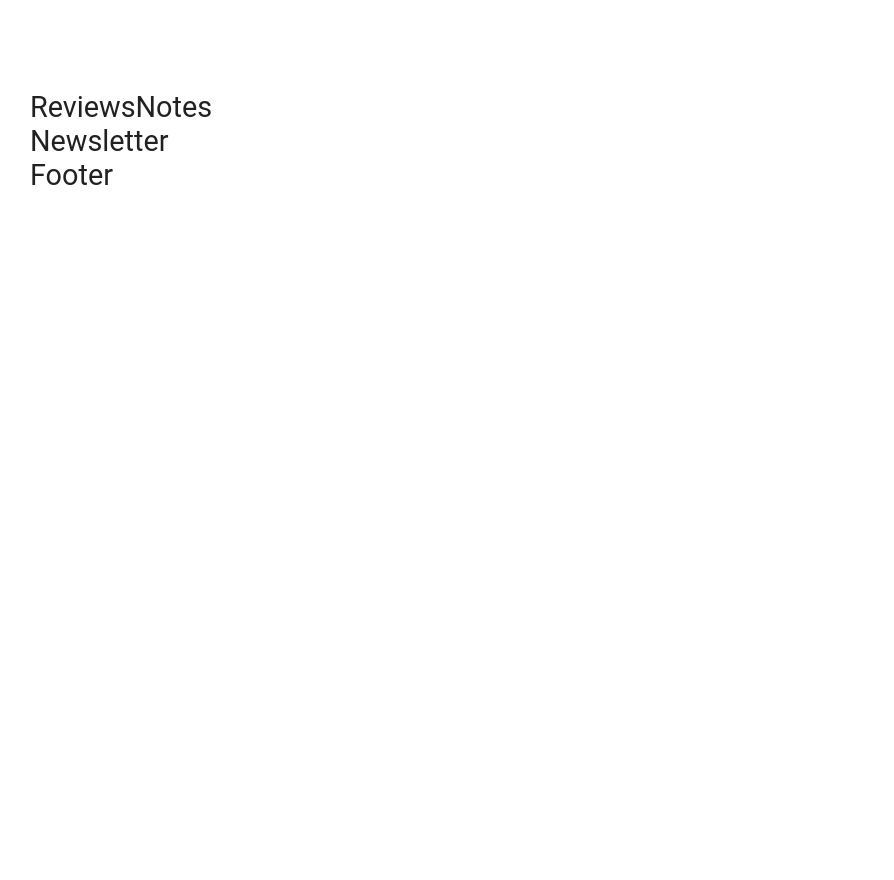
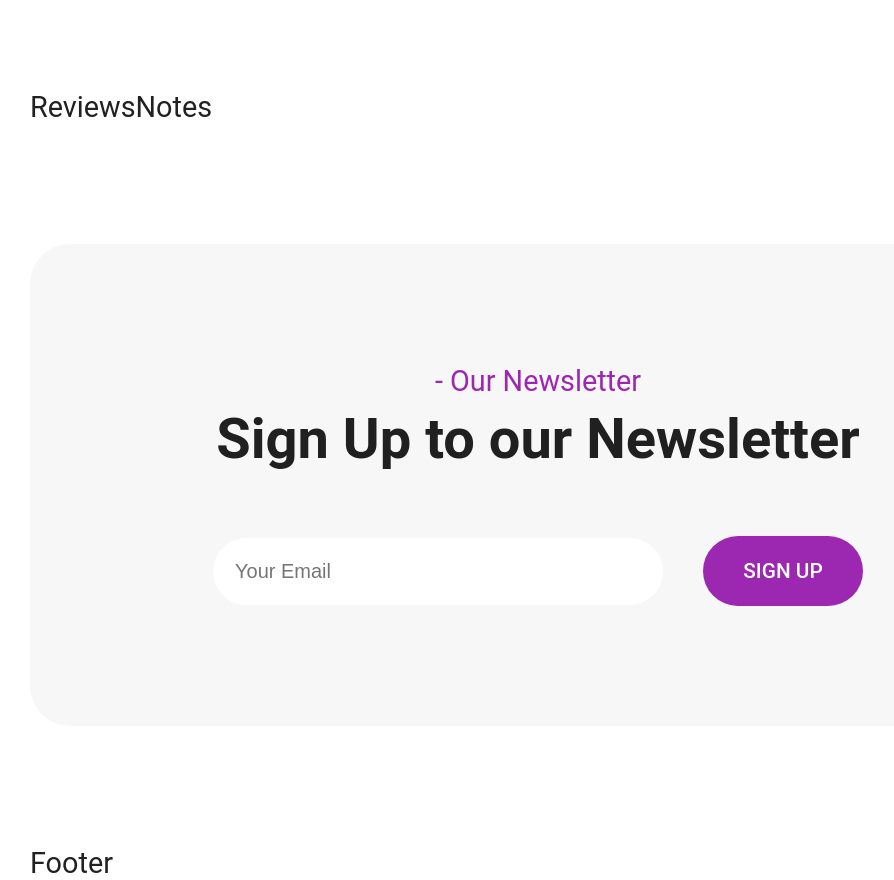
Before and after one commit to RodrigoCazard/PreEntrega--Dos-Cazard, a React (Vite) app: page / in a window 1280 px wide. Shown: the part 2780-3660 px from the top of the page, without its empty margins (97-991 px from the left). Before the commit the page ends 2972 px from the top, so only its background shows below. Built offline with nearby package versions, Linux system fonts and the light colour scheme.

Commit message:
se agrega compoente newsletter

```diff
--- a/src/components/Newsletter/Newsletter.jsx
+++ b/src/components/Newsletter/Newsletter.jsx
@@ -1,7 +1,73 @@
-import React from "react";
+import { Box, Button, Typography } from "@mui/material";
+import React, { useState } from "react";
 
 const Newsletter = () => {
-  return <div>Newsletter</div>;
+  const [isFocused, setIsFocused] = useState(false);
+
+  const handleFocus = () => {
+    setIsFocused(true);
+  };
+
+  const handleBlur = () => {
+    setIsFocused(false);
+  };
+
+  const inputStyle = {
+    padding: "20px",
+    fontSize: "20px",
+    borderRadius: 40,
+    outline: "none",
+    width: "450px",
+    border: isFocused ? "2px solid #9c27b0" : "2px solid transparent",
+    transition: "all 0.5s ease",
+  };
+
+  return (
+    <Box
+      component={"section"}
+      my={"120px"}
+      bgcolor={"rgba(0,0,0,0.03)"}
+      paddingY={"120px"}
+      borderRadius={10}
+    >
+      <Box textAlign={"center"}>
+        <Typography variant="body1" color={"primary"} component={"p"} mb={1}>
+          - Our Newsletter
+        </Typography>
+        <Typography variant={"h2"} component={"h2"}>
+          Sign Up to our Newsletter
+        </Typography>
+        <Box
+          mt={8}
+          display={"flex"}
+          justifyContent={"center"}
+          alignItems={"center"}
+          flexWrap={"wrap"}
+          gap={5}
+        >
+          <input
+            placeholder="Your Email"
+            style={inputStyle}
+            onFocus={handleFocus}
+            onBlur={handleBlur}
+          />
+          <Button
+            variant="contained"
+            disableElevation
+            size="large"
+            sx={{
+              height: "70px",
+              width: "160px",
+              borderRadius: 10,
+              fontSize: "1.3rem",
+            }}
+          >
+            Sign up
+          </Button>
+        </Box>
+      </Box>
+    </Box>
+  );
 };
 
 export default Newsletter;
```
